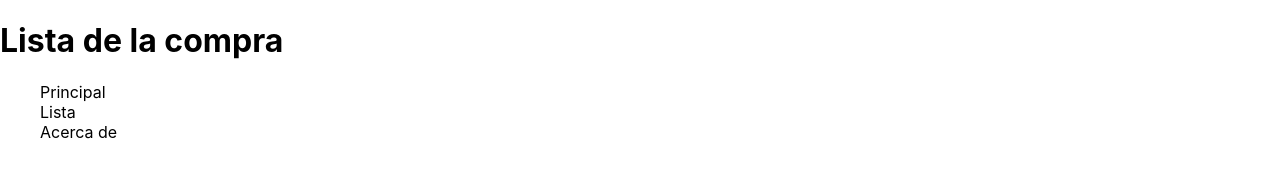
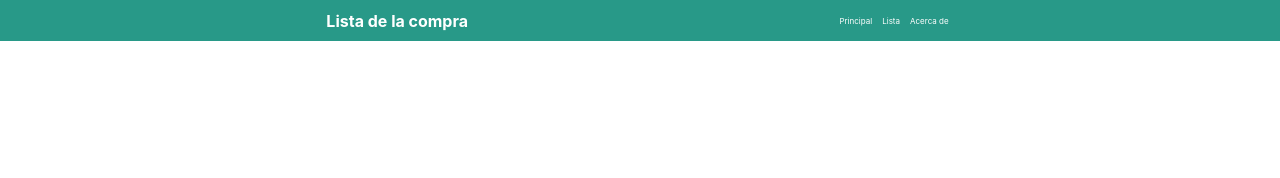
Before and after one commit to barbara28bgb/202309-w4ch3-barbara-gimeno, a plain HTML site: page index.html in a window 1280 px wide. Drawn offline with Linux system fonts and the light colour scheme.

Commit message:
Add full style to header at css and header structure at html

```diff
--- a/index.html
+++ b/index.html
@@ -11,16 +11,19 @@
 
 <body>
 
-</body>
+
   <header class="main-header">
+    <div class="header-flex">
       <h1>Lista de la compra</h1>
       <nav>
         <ul>
-      <li><a href="">Principal</a></li>
-      <li><a href="">Lista</a></li>
-      <li><a href="">Acerca de</a></li>
+          <li class="li-flex"><a href="">Principal</a></li>
+          <li class="li-flex"><a href="">Lista</a></li>
+          <li class="li-flex"><a href="">Acerca de</a></li>
         </ul>
       </nav>
+    </div>
   </header>
+</body>
 
 </html>
--- a/styles/styles.css
+++ b/styles/styles.css
@@ -15,6 +15,7 @@
 
 html {
   font-family: var(--font-family);
+
 }
 
 body {
@@ -33,17 +34,35 @@ ul {
   list-style: none;
   padding left: 0;
   margin: 0;
+  display: flex;
+
 }
+
+li
+
 
 a {
   text-decoration: none;
   color: inherit;
+  padding: 5px;
 }
 
-.main.header {
+.main-header {
   background-color: var(--main-header-color);
+  color:var(--header-font-color);
+  font-size: 0.5rem;
+
 
 }
+
+.header-flex {
+  display: flex;
+  justify-content: space-evenly;
+  align-items: center;
+
+}
+
+
 
 button {
   border: none;
```
Lines whose indentation alone changed are shown as unchanged.
